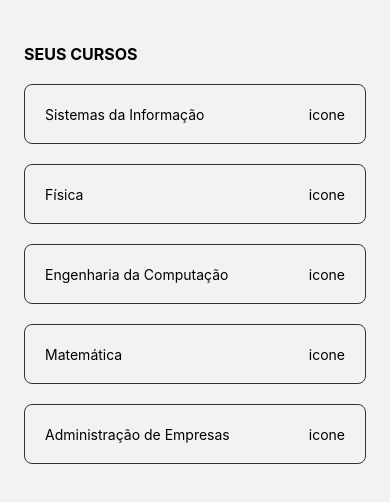
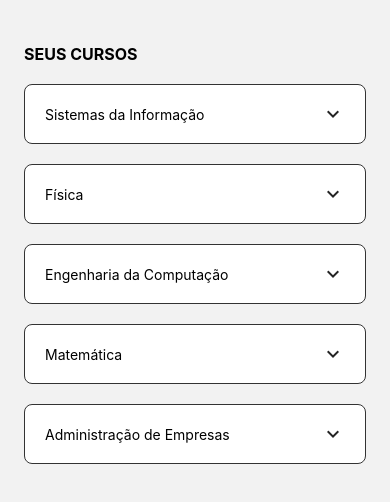
Before and after one commit to teixeira83/app-grade, a React Native app: screen /Home in a window 390 px wide. Shown: the top 502 px of the page. Built offline with nearby package versions, Linux system fonts and the light colour scheme.

Commit message:
build react-native-elements

```diff
--- a/package.json
+++ b/package.json
@@ -12,10 +12,13 @@
   "dependencies": {
     "@react-navigation/native": "^6.1.5",
     "@react-navigation/native-stack": "^6.9.11",
+    "@rneui/base": "^4.0.0-rc.7",
+    "@rneui/themed": "^4.0.0-rc.7",
     "react": "18.2.0",
     "react-native": "0.71.3",
     "react-native-safe-area-context": "^4.5.0",
-    "react-native-screens": "^3.20.0"
+    "react-native-screens": "^3.20.0",
+    "react-native-vector-icons": "^9.2.0"
   },
   "devDependencies": {
     "@babel/core": "^7.20.0",
--- a/src/components/DropDownList/components/DropDown/index.tsx
+++ b/src/components/DropDownList/components/DropDown/index.tsx
@@ -1,14 +1,30 @@
 import React from 'react';
 import { StyleSheet, Text, View } from 'react-native';
-import { IDropDown } from '../../../../types/components/dropDown';
+import { IContentCard, IDropDown } from '../../../../types/components/dropDown';
+import { ListItem } from '@rneui/themed';
+import { colors } from '../../../../settings/styles/global';
 
 export function DropDown({ title }: IDropDown): JSX.Element {
+  const [expanded, setExpanded] = React.useState(false);
+
+  const ContentCard = ({ index }: IContentCard): JSX.Element => {
+    return (
+      <View style={styles.contentCardContainer}>
+        <Text>{`${index + 1} Período`}</Text>
+      </View>
+    );
+  };
+
   return (
-    <View style={styles.container}>
-      <Text>{title}</Text>
-
-      <Text>icone</Text>
-    </View>
+    <ListItem.Accordion
+      containerStyle={styles.container}
+      content={<Text>{title}</Text>}
+      isExpanded={expanded}
+      onPress={() => setExpanded(!expanded)}>
+      {[1, 2, 3, 4, 5, 6, 7, 8].map((p, index) => (
+        <ContentCard key={index} index={index} />
+      ))}
+    </ListItem.Accordion>
   );
 }
 
@@ -26,4 +42,7 @@ const styles = StyleSheet.create({
     borderColor: '#333333',
     borderWidth: 1,
   },
+  contentCardContainer: {
+    backgroundColor: colors.secondary,
+  },
 });
--- a/src/settings/styles/global.ts
+++ b/src/settings/styles/global.ts
@@ -6,4 +6,9 @@ const globalStyles = StyleSheet.create({
   },
 });
 
-export { globalStyles };
+const colors = {
+  primary: '#c9c9c9',
+  secondary: '#ffffff',
+};
+
+export { globalStyles, colors };
--- a/src/types/components/dropDown.d.ts
+++ b/src/types/components/dropDown.d.ts
@@ -2,4 +2,8 @@ interface IDropDown {
   title: string;
 }
 
-export { IDropDown };
+interface IContentCard {
+  index: number;
+}
+
+export { IDropDown, IContentCard };
--- a/tsconfig.json
+++ b/tsconfig.json
@@ -1,3 +1,6 @@
 {
+  "compilerOptions": {
+      "jsx": "react"
+  },
   "extends": "@tsconfig/react-native/tsconfig.json"
 }
```
Also changed, not shown: 2 other files (tests, documents, lock files or other folders).
